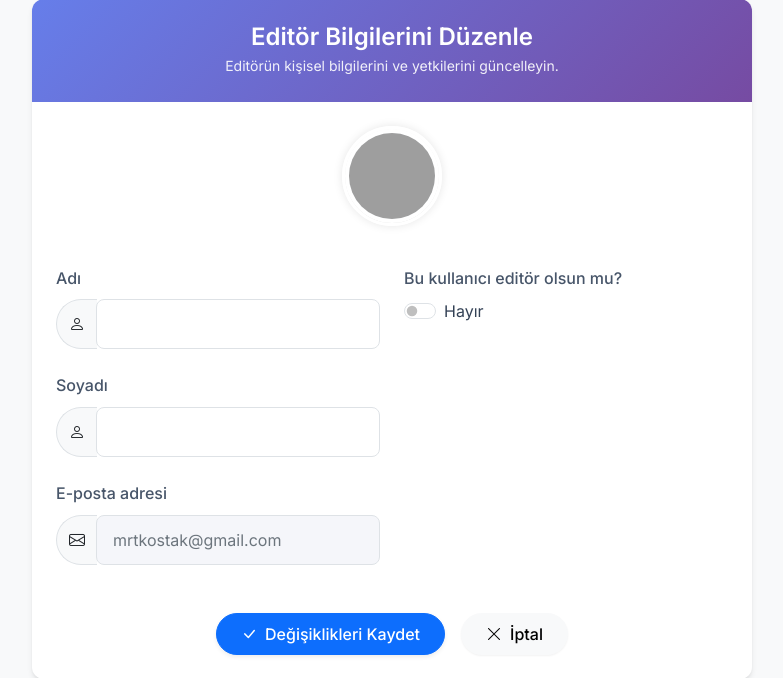
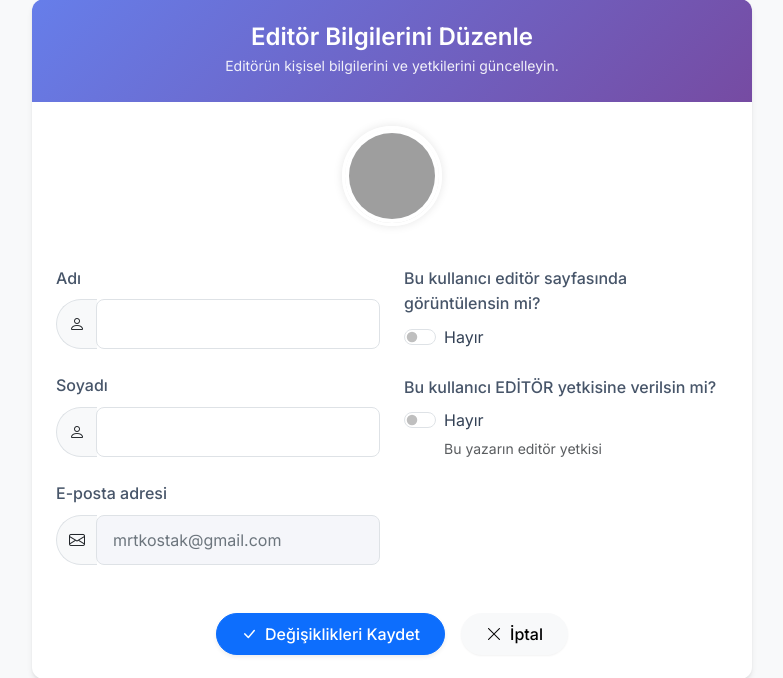
Before and after one commit to Mkosttak/JournalsApp, a Django app: page /account/admin-editors/2/edit/ in a window 1280 px wide. Shown: the part 201-879 px from the top of the page, without its empty margins (248-1031 px from the left). Run offline with Django 5.2, Linux system fonts and the light colour scheme; a user stored in the database is signed in; data comes from the database, SQL or seed files in the repository; both versions use the stored data as it was after the commit; some libraries are stand-ins or nearby versions; grey boxes are pictures that could not be loaded.

Commit message:
editör formalarını düzenlendi

```diff
--- a/account/forms.py
+++ b/account/forms.py
@@ -59,19 +59,18 @@ class AuthorProfileForm(ModelForm):
 
     class Meta:
         model = Author
-        fields = ('profile_image', 'bio', 'resume', 'is_approved')
+        fields = ('profile_image', 'bio', 'resume', 'is_approved', 'editor_article')
         widgets = {
             'profile_image': FileInput(attrs={"class": "form-control"}),
             'bio': Textarea(attrs={"class": "form-control", "rows": 5}),
             'resume': FileInput(attrs={"class": "form-control"}),
             'is_approved': forms.CheckboxInput(attrs={"class": "form-check-input"}),
+            'editor_article': forms.CheckboxInput(attrs={"class": "form-check-input"}),
         }
 
     def __init__(self, *args, **kwargs):
         user = kwargs.pop('user', None)
         super().__init__(*args, **kwargs)
-        if user and not user.is_superuser:
-            self.fields.pop('is_approved', None)
 
         # Add a custom attribute to store the original resume file name for JavaScript
         if self.instance and self.instance.resume and self.instance.resume.name:
--- a/account/templates/account/admin-authors.html
+++ b/account/templates/account/admin-authors.html
@@ -48,11 +48,10 @@
                                 <tr>
                                     <th scope="col">#</th>
                                     <th scope="col">Ad Soyad</th>
-                                    <th scope="col">Kullanıcı Adı</th>
                                     <th scope="col">Email</th>
                                     <th scope="col" class="text-center">Makale Sayısı</th>
-                                    <th scope="col" class="text-center">Onay Durumu</th>
-                                    <th scope="col" class="text-center">Editör Makaleleri</th>
+                                    <th scope="col" class="text-center">Editor sayfası</th>
+                                    <th scope="col" class="text-center">Editör Yetkisi</th>
                                     <th scope="col" class="text-center">İşlemler</th>
                                 </tr>
                             </thead>
@@ -72,7 +71,6 @@
                                             <span>{{ author.full_name|default:"-" }}</span>
                                         </div>
                                     </td>
-                                    <td>@{{ author.user.username }}</td>
                                     <td>{{ author.user.email }}</td>
                                     <td class="text-center">{{ author.article_count }}</td>
                                     <td class="text-center">
--- a/account/templates/account/authors-edit.html
+++ b/account/templates/account/authors-edit.html
@@ -62,13 +62,24 @@
                             <div class="col-md-6">
                                 <!-- Resume and Is Approved Fields -->
                                 <div class="mb-4 form-group">
-                                    <label for="{{ author_form.is_approved.id_for_label }}" class="form-label fw-medium">Bu kullanıcı editör olsun mu?</label>
+                                    <label for="{{ author_form.is_approved.id_for_label }}" class="form-label fw-medium">Bu kullanıcı editör sayfasında görüntülensin mi?</label>
                                     <div class="form-check form-switch">
                                         {{ author_form.is_approved }}
-                                        <label class="form-check-label" for="{{ author_form.is_approved.id_for_label }}">
+                                        <label class="form-check-label" id="is-approved-label" for="{{ author_form.is_approved.id_for_label }}">
                                             {% if author.is_approved %}Evet{% else %}Hayır{% endif %}
                                         </label>
                                         <div class="form-text text-muted small mt-1">{{ author_form.is_approved.help_text|safe }}</div>
+                                    </div>
+                                </div>
+
+                                <div class="mb-4 form-group">
+                                    <label for="{{ author_form.editor_article.id_for_label }}" class="form-label fw-medium">Bu kullanıcı EDİTÖR yetkisine verilsin mi?</label>
+                                    <div class="form-check form-switch">
+                                        {{ author_form.editor_article }}
+                                        <label class="form-check-label" id="editor-article-label" for="{{ author_form.editor_article.id_for_label }}">
+                                            {% if author.editor_article %}Evet{% else %}Hayır{% endif %}
+                                        </label>
+                                        <div class="form-text text-muted small mt-1">{{ author_form.editor_article.help_text|safe }}</div>
                                     </div>
                                 </div>
                             </div>
@@ -203,4 +214,27 @@
     }
 }
 </style>
+
+{% block js_files %}
+<script>
+document.addEventListener('DOMContentLoaded', function() {
+    // is_approved
+    var isApprovedInput = document.getElementById('{{ author_form.is_approved.id_for_label }}');
+    var isApprovedLabel = document.getElementById('is-approved-label');
+    if (isApprovedInput && isApprovedLabel) {
+        isApprovedInput.addEventListener('change', function() {
+            isApprovedLabel.textContent = isApprovedInput.checked ? 'Evet' : 'Hayır';
+        });
+    }
+    // editor_article
+    var editorArticleInput = document.getElementById('{{ author_form.editor_article.id_for_label }}');
+    var editorArticleLabel = document.getElementById('editor-article-label');
+    if (editorArticleInput && editorArticleLabel) {
+        editorArticleInput.addEventListener('change', function() {
+            editorArticleLabel.textContent = editorArticleInput.checked ? 'Evet' : 'Hayır';
+        });
+    }
+});
+</script>
 {% endblock %}
+{% endblock %}
--- a/account/views.py
+++ b/account/views.py
@@ -236,7 +236,7 @@ def profile_view(request):
 
 @user_passes_test(lambda u: u.is_superuser)
 def admin_authors(request):
-    authors = Author.objects.annotate(article_count=Count('user__article')).order_by('-editor_article', '-is_approved', 'created_at')
+    authors = Author.objects.filter(user__is_superuser=False).annotate(article_count=Count('user__article')).order_by('-editor_article', '-is_approved', 'created_at')
     return render(request, 'account/admin-authors.html', {'authors': authors})
 
 @login_required
@@ -260,8 +260,25 @@ def authors_edit(request, author_id):
     if request.method == 'POST':
         if user_form.is_valid() and author_form.is_valid():
             user_form.save()
+            # Handle resume clearing
+            if author_form.cleaned_data.get('clear_resume'):
+                author.resume = None
+            # Handle profile image clearing
+            if author_form.cleaned_data.get('clear_profile_image'):
+                author.profile_image = None
+            # Save author form data
             author_form.save()
+            messages.success(request, 'Editör bilgileri başarıyla güncellendi.')
             return redirect('account:admin_authors')
+        else:
+            if not user_form.is_valid():
+                for field, errors in user_form.errors.items():
+                    for error in errors:
+                        messages.error(request, f"Kullanıcı Bilgileri - {field}: {error}")
+            if not author_form.is_valid():
+                for field, errors in author_form.errors.items():
+                    for error in errors:
+                        messages.error(request, f"Editör Bilgileri - {field}: {error}")
     return render(request, 'account/authors-edit.html', {
         'user_form': user_form,
         'author_form': author_form,
```
Also changed, not shown: account/templates/account/profile_edit.html (+0 -13 lines), db.sqlite3.
